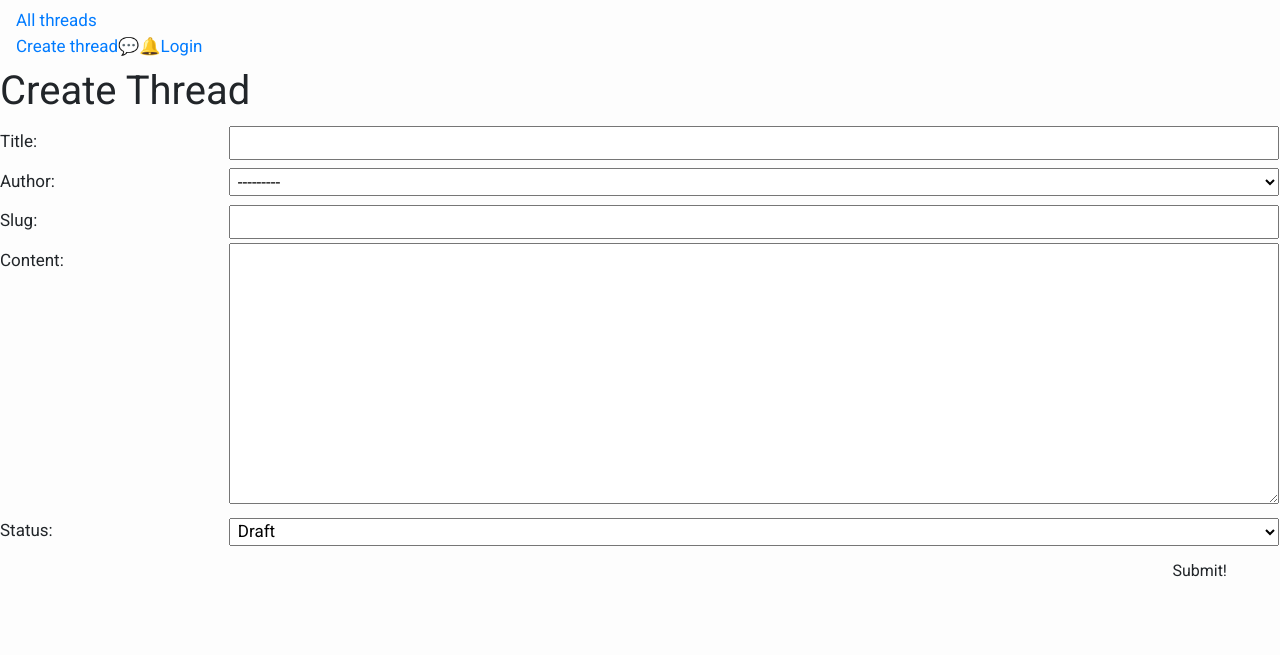
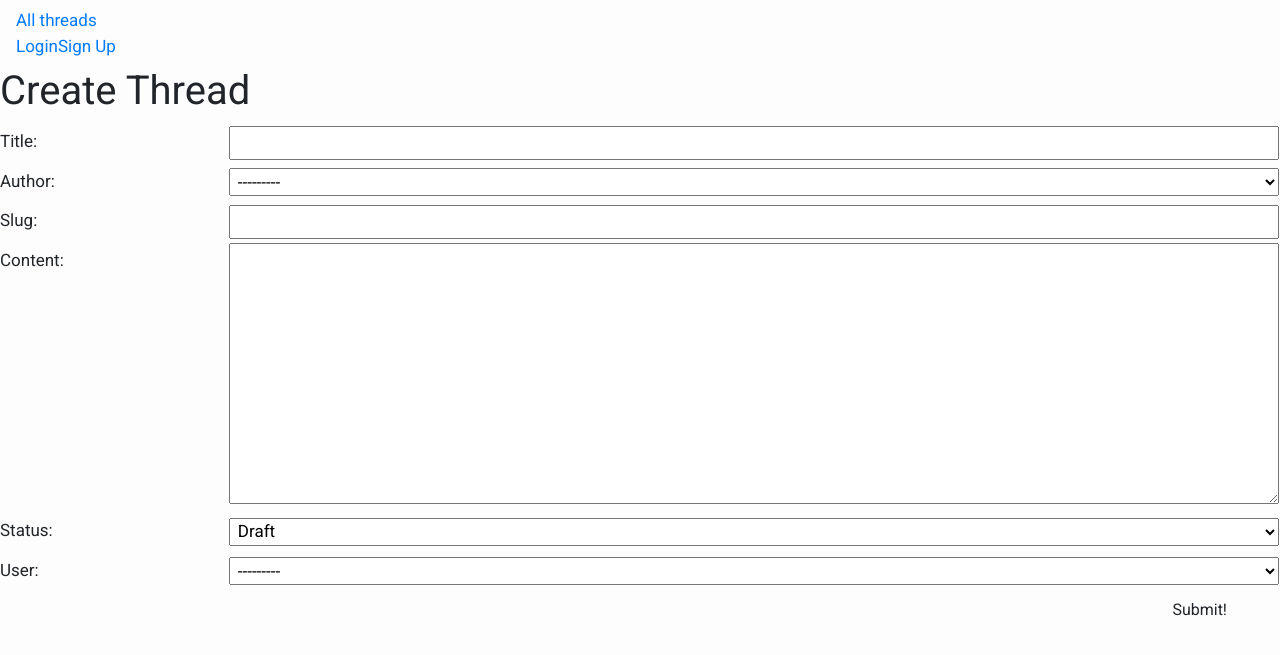
Before and after one commit to mohamadsaad1/saadit, a Django app: page /threads/create in a window 1280 px wide. Shown: the top 655 px of the page. Run offline with Django 3.2, Linux system fonts and the light colour scheme; tables that the repository leaves empty hold one stand-in row (values such as "Sample post"); some libraries are stand-ins or nearby versions.

Commit message:
login-signup

```diff
--- a/saadit/urls.py
+++ b/saadit/urls.py
@@ -21,6 +21,6 @@
     path('admin/', admin.site.urls),
     # In this case '' represents the root route
     path('', include('threads.urls')),
-      # include the built-in auth urls for the built-in views
+    # include the built-in auth urls for the built-in views
     path('accounts/', include('django.contrib.auth.urls')),
 ]
--- a/threads/models.py
+++ b/threads/models.py
@@ -16,7 +16,7 @@
     content = models.TextField()
     created_on = models.DateTimeField(auto_now_add=True)
     status = models.IntegerField(choices=STATUS, default=0)
-
+    user = models.ForeignKey(User, on_delete=models.CASCADE)
 
     class Meta:
         ordering = ['-created_on']
--- a/threads/templates/base.html
+++ b/threads/templates/base.html
@@ -19,6 +19,7 @@
                 <a href="{% url 'threads_index' %}">All threads</a>
                 <div class="second-class" id="navbarResponsive">
                     <ul class="navbar-nav ml-auto">
+                      {% if user.is_authenticated %}
                       <li><a href="{% url 'thread_create' %}">Create thread</a></li>
                         <li>
                             <a href="#">💬</a>
@@ -26,7 +27,11 @@
                         <li >
                             <a href="#">🔔</a>
                         </li>
+                        <li><a href="{% url 'logout' %}">Log out</a></li>
+                        {% else %}
                         <li><a href="{% url 'home' %}">Login</a></li>
+                        <li><a href="{% url 'signup' %}">Sign Up</a></li>
+                        {% endif %}
 
                     </ul>
                 </div>
--- a/threads/templates/home.html
+++ b/threads/templates/home.html
@@ -7,7 +7,7 @@
 
 {% block content %}
 
-
+{% if not user.is_authenticated %}
 <section>
   <form action="{% url 'home' %}" method="post" class="login">
     <h1>Login</h1>
@@ -17,6 +17,6 @@
     <button type="submit" class="btn submit">Login</button>
   </form>
 </section>
-
+{% endif %}
 
 {% endblock %}
--- a/threads/urls.py
+++ b/threads/urls.py
@@ -15,5 +15,6 @@
 
     path('<int:pk>/update/', views.ThreadUpdate.as_view(), name='threads_update'),
     path('<int:pk>/delete/', views.ThreadDelete.as_view(), name='threads_delete'),
+    path('accounts/signup/', views.signup, name='signup'),
 
 ]
--- a/threads/views.py
+++ b/threads/views.py
@@ -1,8 +1,10 @@
 from django.shortcuts import redirect, render
-from django.views import generic
 from django.views.generic.edit import CreateView, UpdateView, DeleteView
 from .models import Thread
 from django.contrib.auth.views import LoginView
+from django.contrib.auth import login
+from django.contrib.auth.forms import UserCreationForm
+from django.contrib.auth.decorators import login_required
 
 
 
@@ -11,8 +13,9 @@
 class Home(LoginView):
   template_name = 'home.html'
 
+
 def threads_index(request):
-  threads = Thread.objects.all()
+  threads = Thread.objects.filter(user=request.user)
   return render(request, 'threads/index.html', { 'threads': threads })
 
 # def threads_index(request):
@@ -20,7 +23,6 @@
 #     return render(request, 'threads/index.html',{
 #       "threads" : threads
 #     })
-
 
 def threads_detail(request, thread_id):
   thread= Thread.objects.get(id=thread_id)
@@ -31,6 +33,11 @@
 class ThreadCreate(CreateView):
   model = Thread
   fields = '__all__'
+  def form_valid(self, form):
+    # Assign the logged in user (self.request.user)
+    form.instance.user = self.request.user  # form.instance is the cat
+    # Let the CreateView do its job as usual
+    return super().form_valid(form)
 
 
 class ThreadUpdate(UpdateView):
@@ -41,3 +48,22 @@
 class ThreadDelete(DeleteView):
   model = Thread
   success_url = '/threads'
+
+def signup(request):
+  error_message = ''
+  if request.method == 'POST':
+    # This is how to create a 'user' form object
+    # that includes the data from the browser
+    form = UserCreationForm(request.POST)
+    if form.is_valid():
+      # This will add the user to the database
+      user = form.save()
+      # This is how we log a user in
+      login(request, user)
+      return redirect('threads')
+    else:
+      error_message = 'Invalid sign up - try again'
+  # A bad POST or a GET request, so render signup.html with an empty form
+  form = UserCreationForm()
+  context = {'form': form, 'error_message': error_message}
+  return render(request, 'signup.html', context)
```
Also changed, not shown: saadit/settings.py (+5 -2 lines), threads/templates/signup.html (added, +24 -0 lines), threads/migrations/0003_thread_user.py (added). Lines whose indentation alone changed are shown as unchanged.
